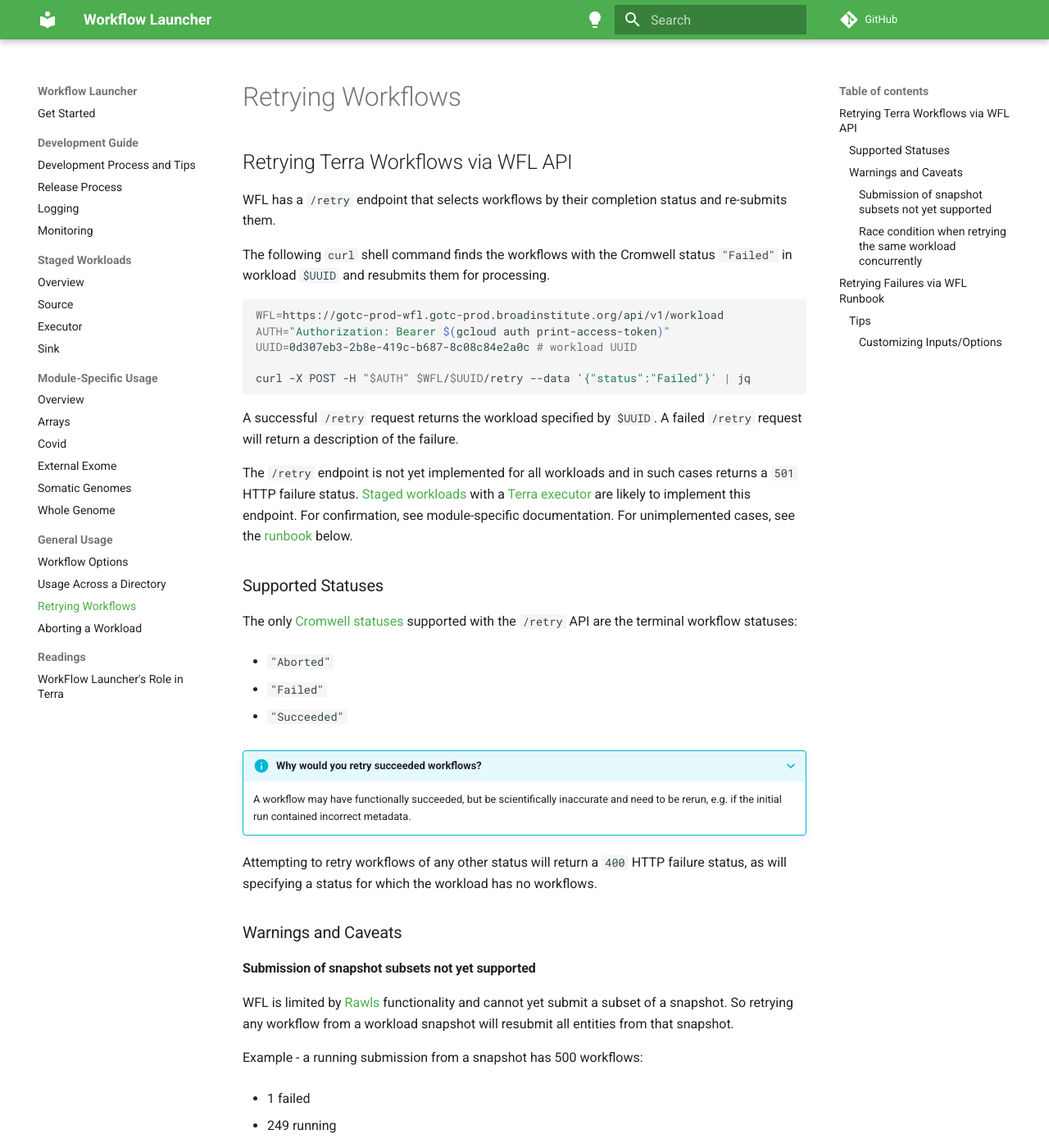
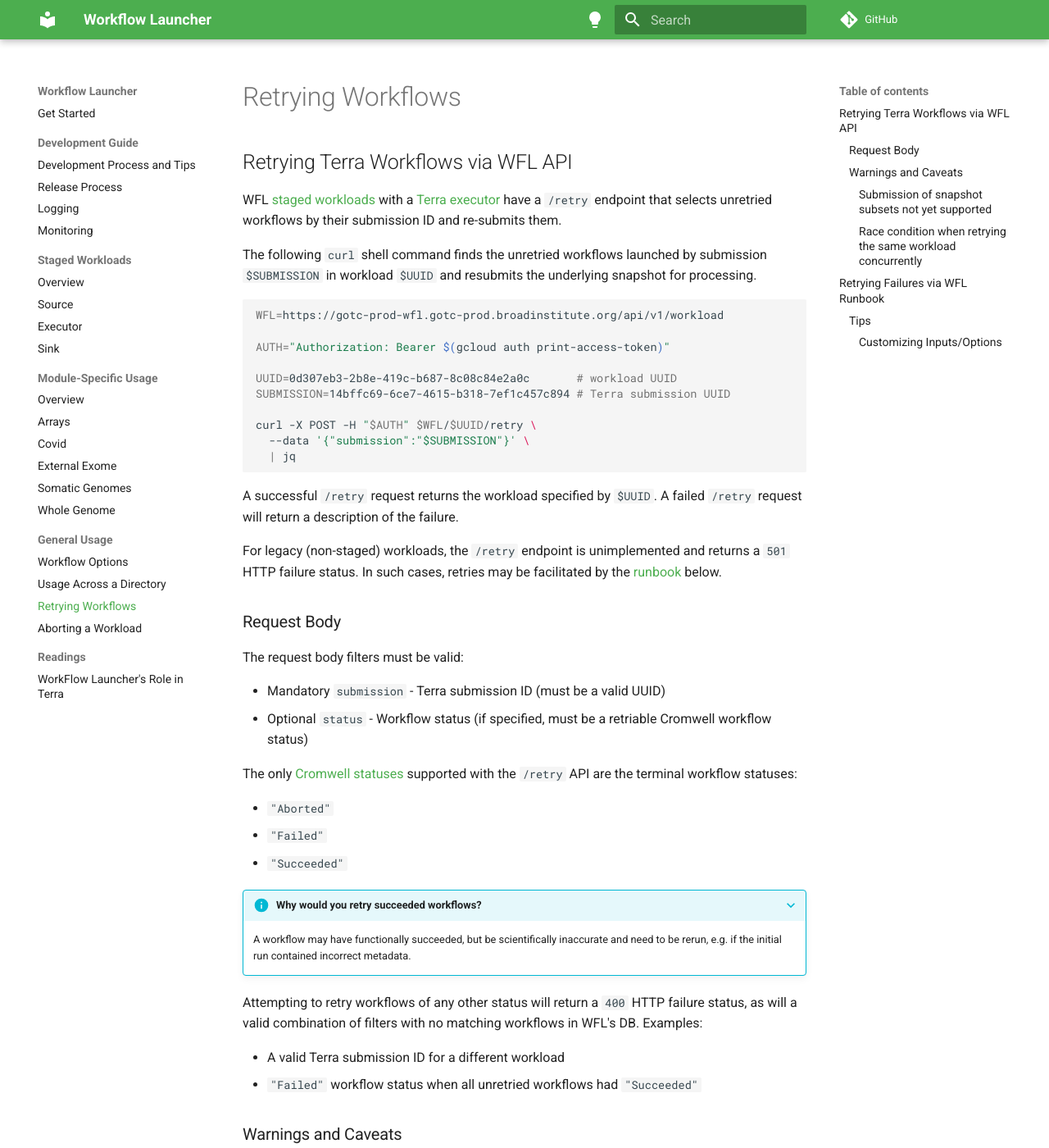
Before and after one commit to broadinstitute/wfl, an MkDocs documentation site: the page built from docs/md/usage-retry.md, in a window 1280 px wide and 1400 px high. Shown: the whole window at 82% size. Built offline with MkDocs 1.6.1 and Material for MkDocs 9.7.7, drawn with Linux system fonts in a browser that asks for light colours; comment, search, counter and statistics services are not loaded; some of the changed text lies outside the part shown.

Commit message:
GH-1516 Documentation updates - TerraExecutor retry
Submission ID now a required filter, and workflow status optional (and decorative).

````diff
--- a/docs/md/usage-retry.md
+++ b/docs/md/usage-retry.md
@@ -2,32 +2,43 @@
 
 ## Retrying Terra Workflows via WFL API
 
-WFL has a `/retry` endpoint that selects workflows by their completion status
-and re-submits them.
+WFL [staged workloads](./staged-workload.md) with a
+[Terra executor](./executor.md#terra-executor)
+have a `/retry` endpoint that selects unretried workflows
+by their submission ID and re-submits them.
 
-The following `curl` shell command finds the workflows
-with the Cromwell status `"Failed"` in workload `$UUID`
-and resubmits them for processing.
+The following `curl` shell command finds the unretried workflows
+launched by submission `$SUBMISSION` in workload `$UUID`
+and resubmits the underlying snapshot for processing.
 
 ```bash
 WFL=https://gotc-prod-wfl.gotc-prod.broadinstitute.org/api/v1/workload
+
 AUTH="Authorization: Bearer $(gcloud auth print-access-token)"
-UUID=0d307eb3-2b8e-419c-b687-8c08c84e2a0c # workload UUID
 
-curl -X POST -H "$AUTH" $WFL/$UUID/retry --data '{"status":"Failed"}' | jq
+UUID=0d307eb3-2b8e-419c-b687-8c08c84e2a0c       # workload UUID
+SUBMISSION=14bffc69-6ce7-4615-b318-7ef1c457c894 # Terra submission UUID
+
+curl -X POST -H "$AUTH" $WFL/$UUID/retry \
+  --data '{"submission":"$SUBMISSION"}' \
+  | jq
 ```
 
 A successful `/retry` request returns the workload specified by `$UUID`.
 A failed `/retry` request will return a description of the failure.
 
-The `/retry` endpoint is not yet implemented for all workloads
-and in such cases returns a `501` HTTP failure status.
-[Staged workloads](./staged-workload.md) with a [Terra executor](./executor.md#terra-executor)
-are likely to implement this endpoint.
-For confirmation, see module-specific documentation.
-For unimplemented cases, see the [runbook](#retrying-failures-via-wfl-runbook) below.
+For legacy (non-staged) workloads, the `/retry` endpoint is unimplemented
+and returns a `501` HTTP failure status.
+In such cases, retries may be facilitated by the
+[runbook](#retrying-failures-via-wfl-runbook) below.
 
-### Supported Statuses
+### Request Body
+
+The request body filters must be valid:
+
+- Mandatory `submission` - Terra submission ID (must be a valid UUID)
+- Optional `status` - Workflow status
+  (if specified, must be a retriable Cromwell workflow status)
 
 The only
 [Cromwell statuses](https://github.com/broadinstitute/wfl/blob/6bcfde01542bfef1601eaaf4bb2657cf1520218f/api/src/wfl/service/cromwell.clj#L12-L14)
@@ -35,9 +46,7 @@
 are the terminal workflow statuses:
 
 - `"Aborted"`
-
 - `"Failed"`
-
 - `"Succeeded"`
 
 ???+ info "Why would you retry succeeded workflows?"
@@ -46,7 +55,11 @@
 
 Attempting to retry workflows of any other status
 will return a `400` HTTP failure status,
-as will specifying a status for which the workload has no workflows.
+as will a valid combination of filters with no matching workflows in WFL's DB.
+Examples:
+
+- A valid Terra submission ID for a different workload
+- `"Failed"` workflow status when all unretried workflows had `"Succeeded"`
 
 ### Warnings and Caveats
 
@@ -56,6 +69,10 @@
 and cannot yet submit a subset of a snapshot.
 So retrying any workflow from a workload snapshot
 will resubmit all entities from that snapshot.
+
+(Because of this, the optional workflow status filter is purely decorative:
+all sibling workflows from the same submission will be resubmitted,
+regardless of their status.)
 
 Example - a running submission from a snapshot has 500 workflows:
 
@@ -69,20 +86,21 @@
 where all 500 original workflows are retried.
 
 Consider whether you should wait for all workflows in the submission to complete
-before initiating a retry
-to avoid multiple workflows running concurrently
+before initiating a retry to avoid multiple workflows running concurrently
 in competition for the same output files.
 
 #### Race condition when retrying the same workload concurrently
 
-A caller could hit this endpoint for the same workload multiple times in quick succession,
-making possible a race condition where each run retries the same set of workflows.
+A caller could hit this endpoint for the same workload
+multiple times in quick succession, making possible a race condition
+where each run retries the same set of workflows.
 
 Future improvements will make this operation threadsafe, but in the interim
 try to wait for a response from your retry request before resubmitting.
 
 ## Retrying Failures via WFL Runbook
 
+For legacy (non-staged) workloads,
 WFL remembers enough about submissions to let you quickly resubmit failed
 workflows with the same inputs/options as they were originally submitted.
 
````
Also changed, not shown: docs/md/executor.md (+28 -9 lines), docs/md/modules-covid.md (+30 -25 lines).
